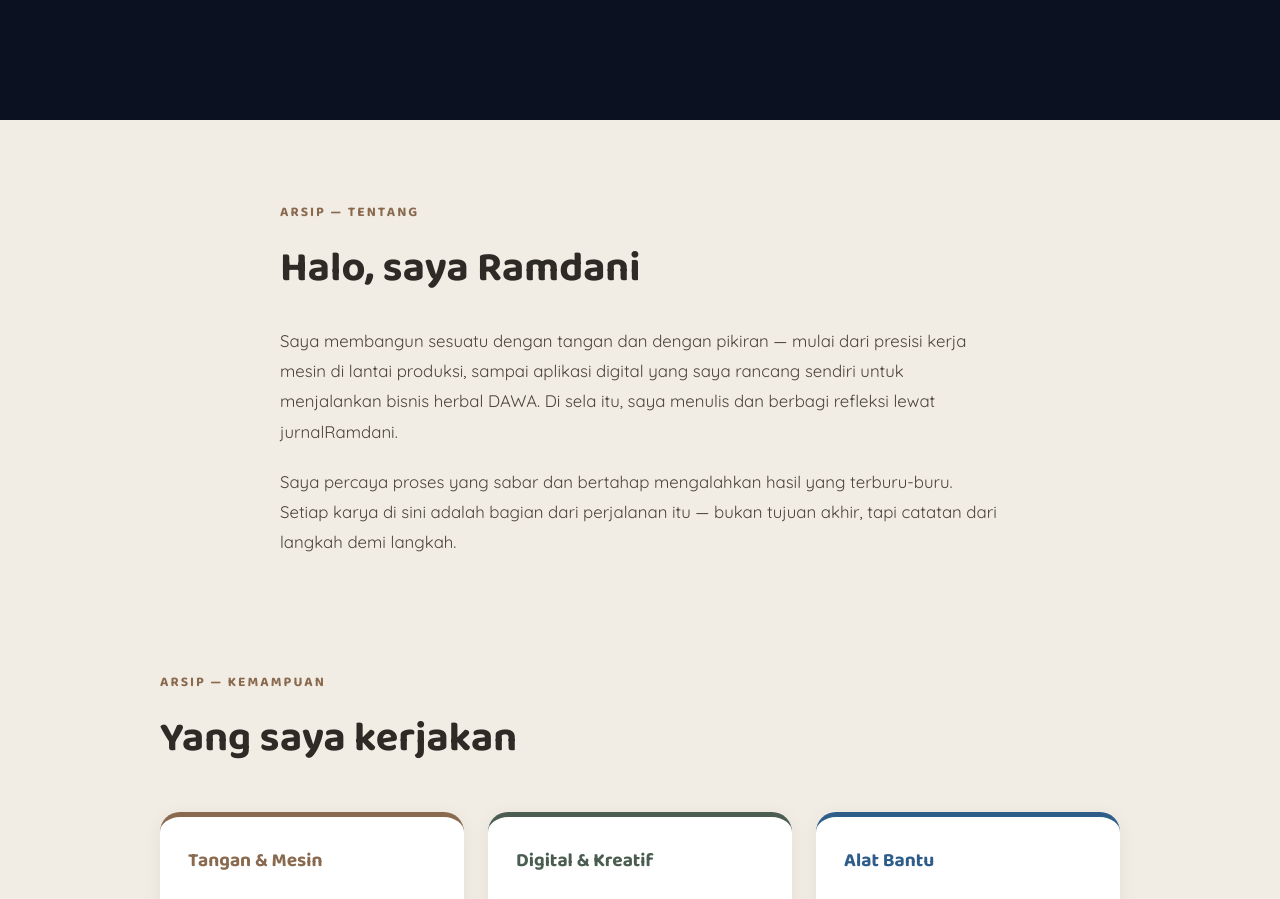
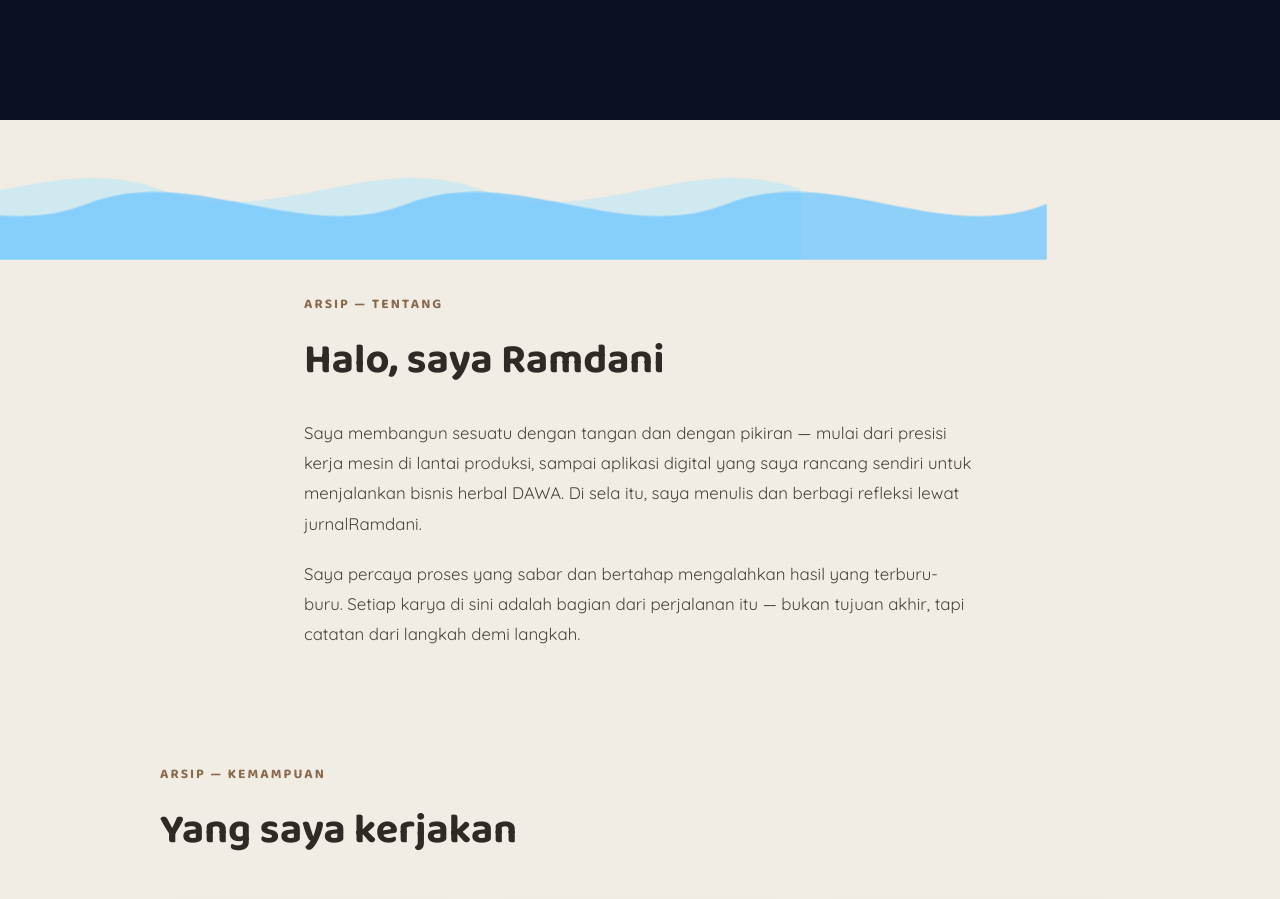
Before and after one commit to ramdani1202/Ramdani, a React (Vite) app: page / in a window 1280 px wide. Shown: the part 1880-2779 px from the top of the page. Built offline with nearby package versions, Linux system fonts and the light colour scheme.

Commit message:
Update About.jsx

```diff
--- a/src/components/About.jsx
+++ b/src/components/About.jsx
@@ -1,14 +1,61 @@
 import React from 'react';
+
+function WaveDivider() {
+  return (
+    <div style={{ position: 'relative', lineHeight: 0, background: '#F2EDE4' }}>
+      <style>{`
+        @keyframes waveDrift {
+          0%   { transform: translateX(0); }
+          100% { transform: translateX(-50%); }
+        }
+        .wave-layer {
+          animation: waveDrift 18s linear infinite;
+          width: 200%;
+        }
+        .wave-layer.slow {
+          animation-duration: 26s;
+          animation-direction: reverse;
+        }
+        @media (prefers-reduced-motion: reduce) {
+          .wave-layer { animation: none; }
+        }
+      `}</style>
+      <svg
+        viewBox="0 0 2400 200"
+        preserveAspectRatio="none"
+        style={{ display: 'block', width: '100%', height: '140px' }}
+      >
+        <path
+          className="wave-layer slow"
+          d="M0,100 C200,160 400,40 600,100 C800,160 1000,40 1200,100
+             C1400,160 1600,40 1800,100 C2000,160 2200,40 2400,100
+             L2400,200 L0,200 Z"
+          fill="#B9E4F7"
+          opacity="0.6"
+        />
+        <path
+          className="wave-layer"
+          d="M0,120 C200,60 400,180 600,120 C800,60 1000,180 1200,120
+             C1400,60 1600,180 1800,120 C2000,60 2200,180 2400,120
+             L2400,200 L0,200 Z"
+          fill="#6EC6FF"
+          opacity="0.75"
+        />
+      </svg>
+    </div>
+  );
+}
 
 export default function About() {
   return (
     <section
       style={{
         background: '#F2EDE4',
-        padding: '5rem 1.5rem',
+        paddingBottom: '5rem',
       }}
     >
-      <div style={{ maxWidth: 720, margin: '0 auto' }}>
+      <WaveDivider />
+      <div style={{ maxWidth: 720, margin: '0 auto', padding: '2rem 1.5rem 0' }}>
         <span
           style={{
             fontFamily: "'Baloo 2', sans-serif",
```
